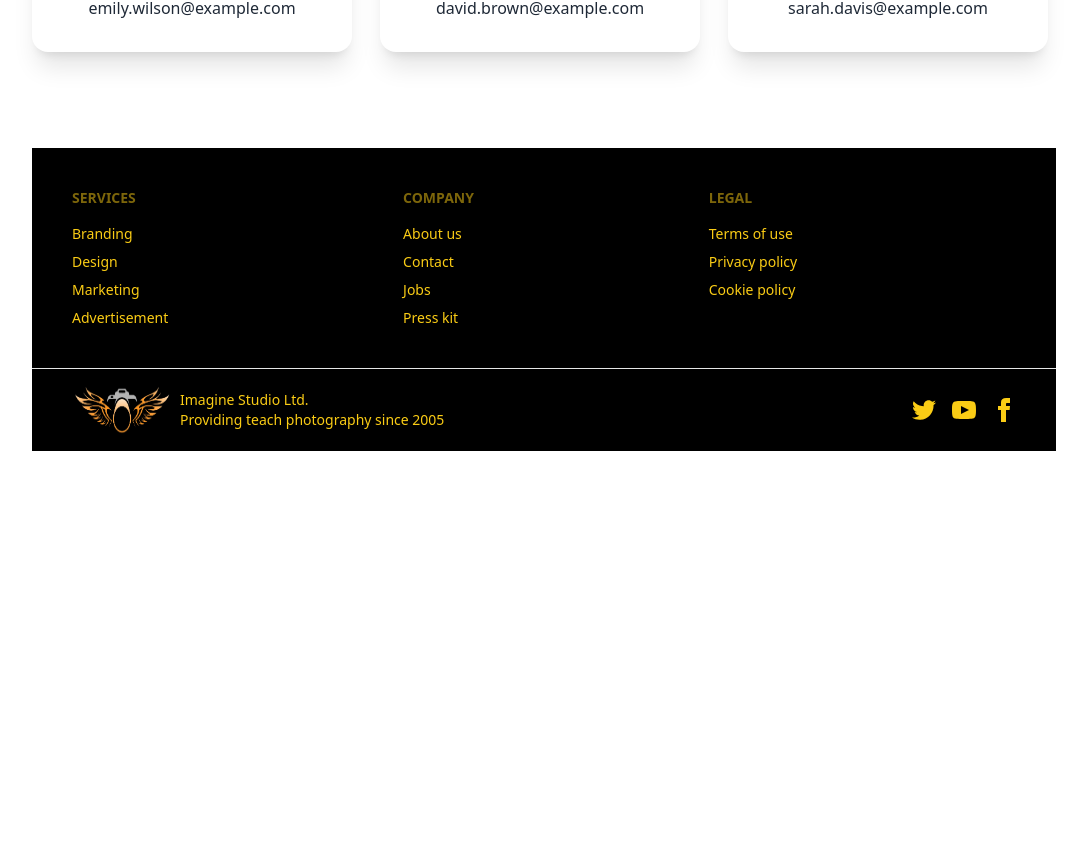
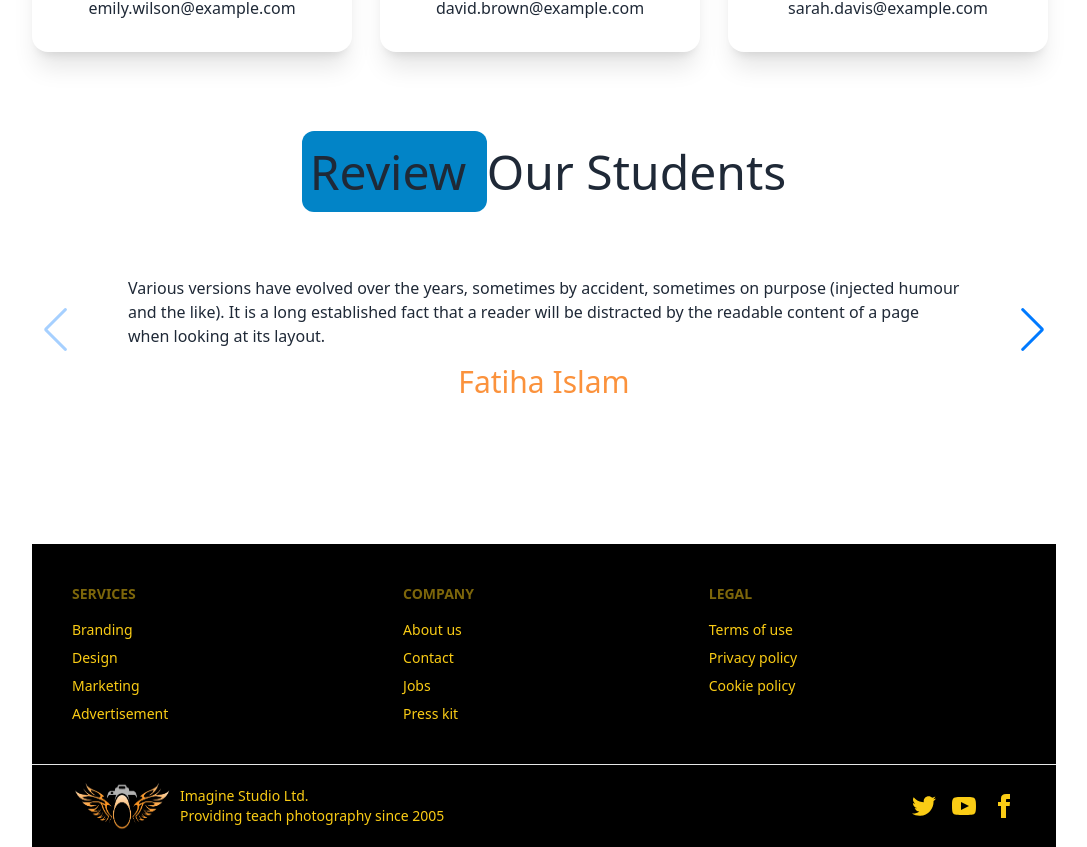
Before and after one commit to abusaid-ban/summer-photography-camp, a React (Vite) app: page / in a window 1280 px wide. Shown: the part 1440-2287 px from the top of the page, without its empty margins (96-1183 px from the left). Before the commit the page ends 1891 px from the top, so only its background shows below. Built offline with nearby package versions, Linux system fonts and the light colour scheme; no server answers.

Commit message:
create extra section

```diff
--- a/package.json
+++ b/package.json
@@ -18,6 +18,7 @@
     "react-helmet-async": "^1.3.0",
     "react-hook-form": "^7.44.3",
     "react-icons": "^4.9.0",
+    "react-rating": "^2.0.5",
     "react-router-dom": "^6.12.0",
     "sort-by": "^1.2.0",
     "sweetalert2": "^11.7.12",
--- /dev/null
+++ b/public/reviews.json
@@ -0,0 +1,32 @@
+[
+    {
+        "_id": "643010e0f5a7e52ce1e8fa65",
+        "name": "Fatiha Islam",
+        "details": "Various versions have evolved over the years, sometimes by accident, sometimes on purpose (injected humour and the like). It is a long established fact that a reader will be distracted by the readable content of a page when looking at its layout.",
+        "rating": 3
+    },
+    {
+        "_id": "643010f9f5a7e52ce1e8fa66",
+        "name": "Bullet Babu",
+        "details": "It is a long established fact that a reader will be distracted by the readable content of a page when looking at its layout. Various versions have evolved over the years, sometimes by accident, sometimes on purpose (injected humour and the like)",
+        "rating": 2
+    },
+    {
+        "_id": "6430110af5a7e52ce1e8fa67",
+        "name": "Mir Zafor",
+        "details": "It is a long established fact that a reader will be distracted by the readable content of a page when looking at its layout. Various versions have evolved over the years, sometimes by accident, sometimes on purpose (injected humour and the like)",
+        "rating": 5
+    },
+    {
+        "_id": "64301123f5a7e52ce1e8fa68",
+        "name": "Darren Smith",
+        "details": "I found the product to be incredibly useful and easy to use. The interface is intuitive, and it has all the features I need. Highly recommend it!",
+        "rating": 4
+    },
+    {
+        "_id": "6430113af5a7e52ce1e8fa69",
+        "name": "Robiul islam",
+        "details": "This is by far the best service I have ever used. The customer support is outstanding, and the product itself is top-notch. I couldn't be happier!",
+        "rating": 5
+    }
+]
--- /dev/null
+++ b/src/Pages/Home/ExtraSection/ExtraSection.jsx
@@ -0,0 +1,38 @@
+
+import { Swiper, SwiperSlide } from "swiper/react";
+import { Navigation } from "swiper";
+import "swiper/css";
+import "swiper/css/navigation";
+import { useEffect, useState } from "react";
+
+
+
+
+const ExtraSection = () => {
+    const [reviews, setReviews] = useState([]);
+    useEffect(() => {
+        fetch('reviews.json')
+            .then(res => res.json())
+            .then(data => setReviews(data))
+    }, [])
+    return (
+        <section className="my-20">
+            <h2 className="text-5xl text-center"><span className="p-2 rounded-xl bg-sky-600">Review </span> Our Students</h2>
+
+            <Swiper navigation={true} modules={[Navigation]} className="mySwiper">
+
+                {
+                    reviews.map(review => <SwiperSlide key={review._id}>
+                        <div className="flex flex-col items-center mx-24 my-16">
+
+                            <p className="py-4">{review.details}</p>
+                            <h3 className="text-3xl text-orange-400 ">{review.name}</h3>
+                        </div>
+                    </SwiperSlide>)
+                }
+            </Swiper>
+        </section>
+    );
+};
+
+export default ExtraSection;
--- a/src/Pages/Home/Home/Home.jsx
+++ b/src/Pages/Home/Home/Home.jsx
@@ -2,6 +2,7 @@ import { Helmet } from "react-helmet-async";
 import Banner from "../Banner/Banner";
 import PopularClass from "../PopularClass/PopularClass";
 import PopularInstructor from "../PopularInstructor/PopularInstructor";
+import ExtraSection from "../ExtraSection/ExtraSection";
 
 const Home = () => {
     return (
@@ -12,6 +13,7 @@ const Home = () => {
            <Banner></Banner>
            <PopularClass></PopularClass>
            <PopularInstructor></PopularInstructor>
+           <ExtraSection></ExtraSection>
 
         </div>
     );
```
Also changed, not shown: 1 other file (tests, documents, lock files or other folders).
